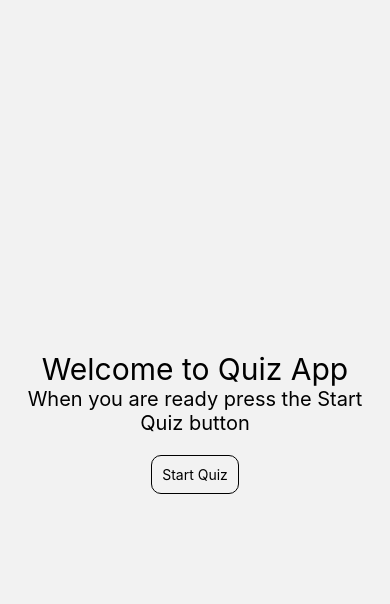
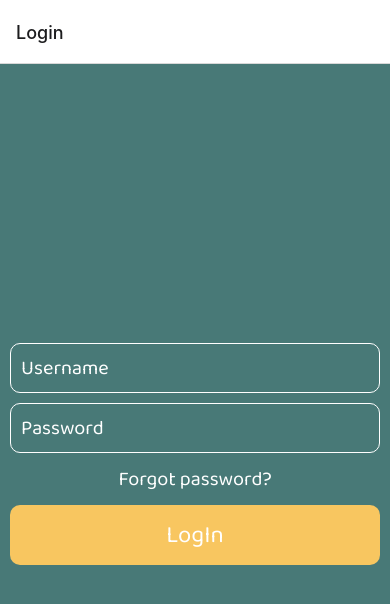
Before and after one commit to aogallo/quiz-app, a React Native app: screen /Login in a window 390 px wide. Shown: the top 604 px of the page. Built offline with nearby package versions, Linux system fonts and the light colour scheme.

Commit message:
add baloo2 font family, navigator component,
Styles for login screen

```diff
--- a/App.tsx
+++ b/App.tsx
@@ -1,11 +1,10 @@
 import { NavigationContainer } from '@react-navigation/native'
-import { createNativeStackNavigator } from '@react-navigation/native-stack'
-import LoginScreen from './screens/LoginScreen'
-import WelcomeScreen from './screens/WelcomeScreen'
-import QuestionScreen from './screens/QuestionScreen'
-import FinishScreen from './screens/FinishScreen'
 import { Provider } from 'react-redux'
 import { store } from './store/store'
+import Navigator from './navigation/Navigator'
+import { useFonts } from 'expo-font'
+import { useCallback } from 'react'
+import * as SplashScreen from 'expo-splash-screen'
 
 export type RootStackParamList = {
   Login: undefined
@@ -14,36 +13,27 @@ export type RootStackParamList = {
   FinishQuiz: undefined
 }
 
-const Stack = createNativeStackNavigator<RootStackParamList>()
+SplashScreen.preventAutoHideAsync()
 
 export default function App() {
-  const isSignedIn = true
+  const [fontsLoaded] = useFonts({
+    'baloo-2': require('./assets/Baloo2.ttf'),
+  })
+
+  const onLayoutRootView = useCallback(async () => {
+    if (fontsLoaded) {
+      await SplashScreen.hideAsync()
+    }
+  }, [fontsLoaded])
+
+  if (!fontsLoaded) {
+    return null
+  }
+
   return (
     <Provider store={store}>
       <NavigationContainer>
-        <Stack.Navigator>
-          {isSignedIn ? (
-            <>
-              <Stack.Screen
-                name='Welcome'
-                component={WelcomeScreen}
-                options={{ headerShown: false }}
-              />
-              <Stack.Screen
-                name='Questions'
-                component={QuestionScreen}
-                options={{}}
-              />
-              <Stack.Screen
-                name='FinishQuiz'
-                component={FinishScreen}
-                options={{ headerShown: false }}
-              />
-            </>
-          ) : (
-            <Stack.Screen name='Login' component={LoginScreen} />
-          )}
-        </Stack.Navigator>
+        <Navigator onLayout={onLayoutRootView} />
       </NavigationContainer>
     </Provider>
   )
--- /dev/null
+++ b/navigation/Navigator.tsx
@@ -0,0 +1,46 @@
+import LoginScreen from '../screens/LoginScreen'
+import WelcomeScreen from '../screens/WelcomeScreen'
+import QuestionScreen from '../screens/QuestionScreen'
+import FinishScreen from '../screens/FinishScreen'
+import { createNativeStackNavigator } from '@react-navigation/native-stack'
+import { RootStackParamList } from '../App'
+import { View } from 'react-native'
+
+const Stack = createNativeStackNavigator<RootStackParamList>()
+
+interface NavigatorProps {
+  onLayout(): void
+}
+
+const Navigator = ({ onLayout }: NavigatorProps) => {
+  const isSignedIn = false
+  return (
+    <View style={{ flex: 1 }} onLayout={onLayout}>
+      <Stack.Navigator>
+        {isSignedIn ? (
+          <>
+            <Stack.Screen
+              name='Welcome'
+              component={WelcomeScreen}
+              options={{ headerShown: false }}
+            />
+            <Stack.Screen
+              name='Questions'
+              component={QuestionScreen}
+              options={{}}
+            />
+            <Stack.Screen
+              name='FinishQuiz'
+              component={FinishScreen}
+              options={{ headerShown: false }}
+            />
+          </>
+        ) : (
+          <Stack.Screen name='Login' component={LoginScreen} />
+        )}
+      </Stack.Navigator>
+    </View>
+  )
+}
+
+export default Navigator
--- a/package.json
+++ b/package.json
@@ -20,7 +20,9 @@
     "react-native": "0.72.6",
     "react-native-safe-area-context": "4.6.3",
     "react-native-screens": "~3.22.0",
-    "react-redux": "8.1.3"
+    "react-redux": "8.1.3",
+    "expo-font": "~11.4.0",
+    "expo-splash-screen": "~0.20.5"
   },
   "devDependencies": {
     "@babel/core": "^7.20.0",
--- a/screens/LoginScreen.tsx
+++ b/screens/LoginScreen.tsx
@@ -1,34 +1,86 @@
 import { useState } from 'react'
-import { StyleSheet, Text, TextInput, View } from 'react-native'
+import {
+  Button,
+  Pressable,
+  StyleSheet,
+  Text,
+  TextInput,
+  View,
+} from 'react-native'
 import { FontAwesome } from '@expo/vector-icons'
+import { Colors } from '../constants/Colors'
 
 const LoginScreen = () => {
   const [username, setUsername] = useState('')
   const [password, setPassword] = useState('')
 
   return (
-    <View>
-      <Text>Hola</Text>
-      <View>
-        <FontAwesome name='user' size={24} color='black' />
+    <View style={styles.container}>
+      <View style={styles.inputContainer}>
         <TextInput
-          // style={styles.input}
-          placeholder='username'
+          style={styles.input}
+          placeholder='Username'
+          placeholderTextColor={'white'}
           value={username}
           onChangeText={setUsername}
         />
       </View>
+      <View style={styles.inputContainer}>
         <TextInput
-        // style={styles.input}
+          style={styles.input}
           placeholder='Password'
           secureTextEntry
+          placeholderTextColor={'white'}
           value={password}
           onChangeText={setPassword}
         />
       </View>
+      <Text style={styles.input}>Forgot password?</Text>
+      <View style={styles.buttonContainer}>
+        <Pressable>
+          <Text style={styles.buttonText}>LogIn</Text>
+        </Pressable>
+      </View>
+    </View>
   )
 }
 
-const styles = StyleSheet.create({})
+const styles = StyleSheet.create({
+  container: {
+    flex: 1,
+    alignItems: 'center',
+    justifyContent: 'center',
+    backgroundColor: Colors.primary700,
+    padding: 10,
+    gap: 10,
+  },
+  buttonContainer: {
+    backgroundColor: Colors.secondary,
+    width: '100%',
+    borderRadius: 10,
+    height: 60,
+    justifyContent: 'center',
+    alignItems: 'center',
+  },
+  buttonText: {
+    color: 'white',
+    fontSize: 24,
+    fontFamily: 'baloo-2',
+  },
+  inputContainer: {
+    borderRadius: 10,
+    borderColor: 'white',
+    borderWidth: 1,
+    width: '100%',
+    height: 50,
+    justifyContent: 'center',
+    padding: 10,
+  },
+  input: {
+    color: 'white',
+    fontFamily: 'baloo-2',
+    fontSize: 20,
+  },
+})
 
 export default LoginScreen
```
Also changed, not shown: assets/Baloo2.ttf (added), 1 other file (tests, documents, lock files or other folders). Lines whose indentation alone changed are shown as unchanged.
